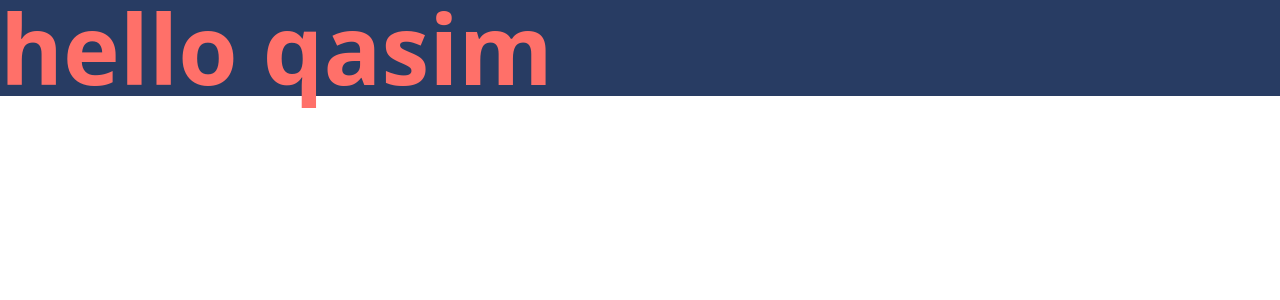
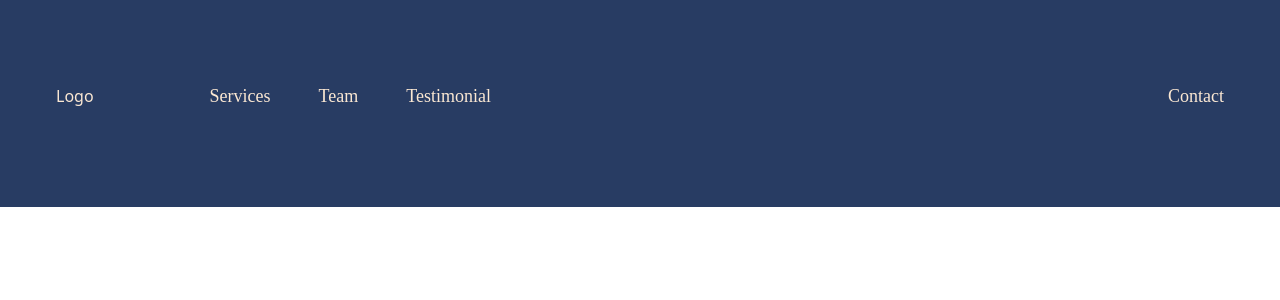
Before and after one commit to rookiexyz/figmaSite, a React (Create React App) app: page / in a window 1280 px wide. Shown: the top 300 px of the page. Built offline with nearby package versions, Linux system fonts and the light colour scheme.

Commit message:
design navbar

```diff
--- a/src/App.jsx
+++ b/src/App.jsx
@@ -4,7 +4,7 @@ function App() {
   return (
     <div className="bg-site-blue text-secondary">
       <Navbar />
-      <h1 className='text-site-red font-bold text-8xl'>hello qasim</h1>
+      {/* <h1 className='text-site-red font-bold text-8xl'>hello qasim</h1> */}
     </div>
   );
 }
--- a/src/component/Navbar.jsx
+++ b/src/component/Navbar.jsx
@@ -2,7 +2,17 @@ import React from 'react'
 
 const Navbar = () => {
   return (
-    <div></div>
+    <div className='container lg:mx-auto flex justify-between lg:pt-[83px] pt-[50px] lg:pb-[97px] pb-[50px]'>
+      <div>
+        <a href="#" className='mr-[116px]'>Logo</a>
+        <a href="#" className='menu-style capitalize hover:text-site-red transition-all'>Services</a>
+        <a href="#" className='menu-style capitalize mx-[48px] hover:text-site-red transition-all'>Team</a>
+        <a href="#" className='menu-style capitalize hover:text-site-red transition-all'>Testimonial</a>
+      </div>
+      <div>
+        <a href="#" className='menu-style hover:text-site-red transition-all'>Contact</a>
+      </div>
+    </div>
   )
 }
 
--- a/src/index.css
+++ b/src/index.css
@@ -1,3 +1,16 @@
 @tailwind base;
 @tailwind components;
 @tailwind utilities;
+
+@layer components {
+    .menu-style {
+        font-family: 'Work Sans';
+        font-style: normal;
+        font-weight: 400;
+        font-size: 18px;
+    }
+    .container {
+        /* min-width: 1168px; */
+        max-width: 1168px;
+    }
+}
```
